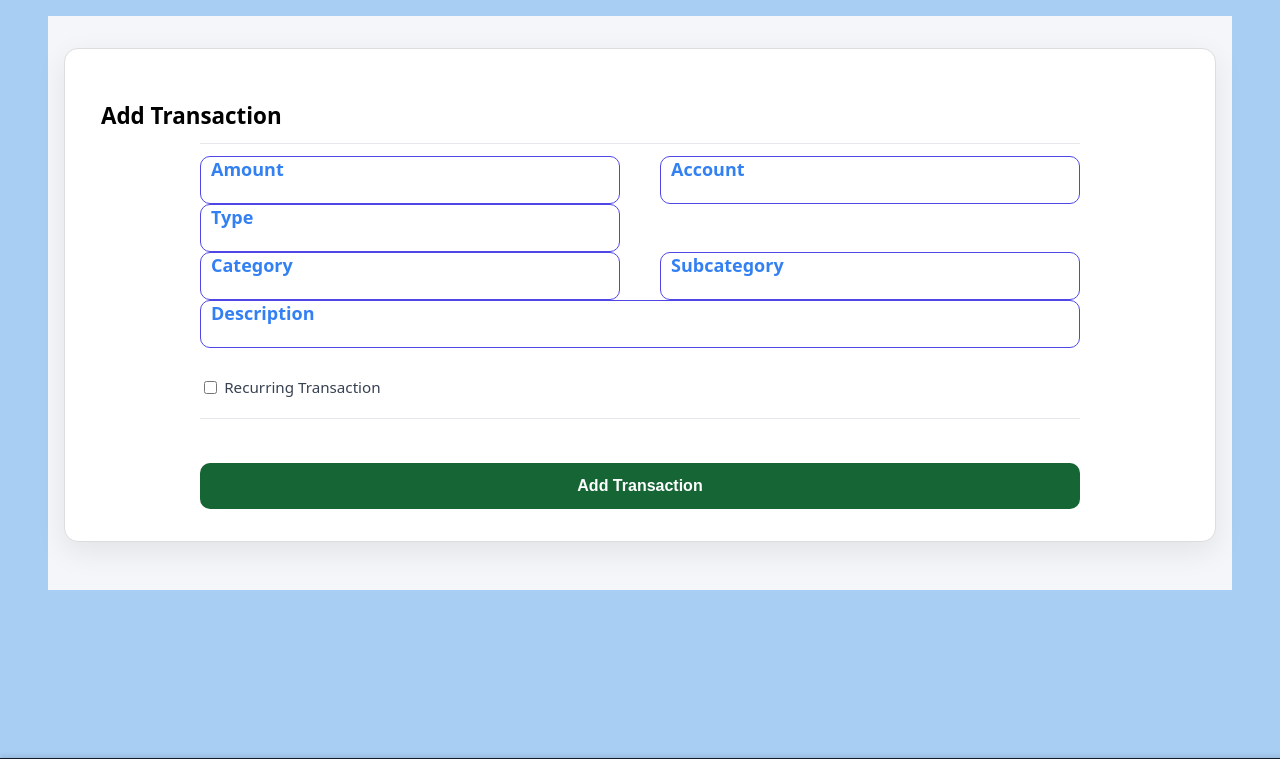
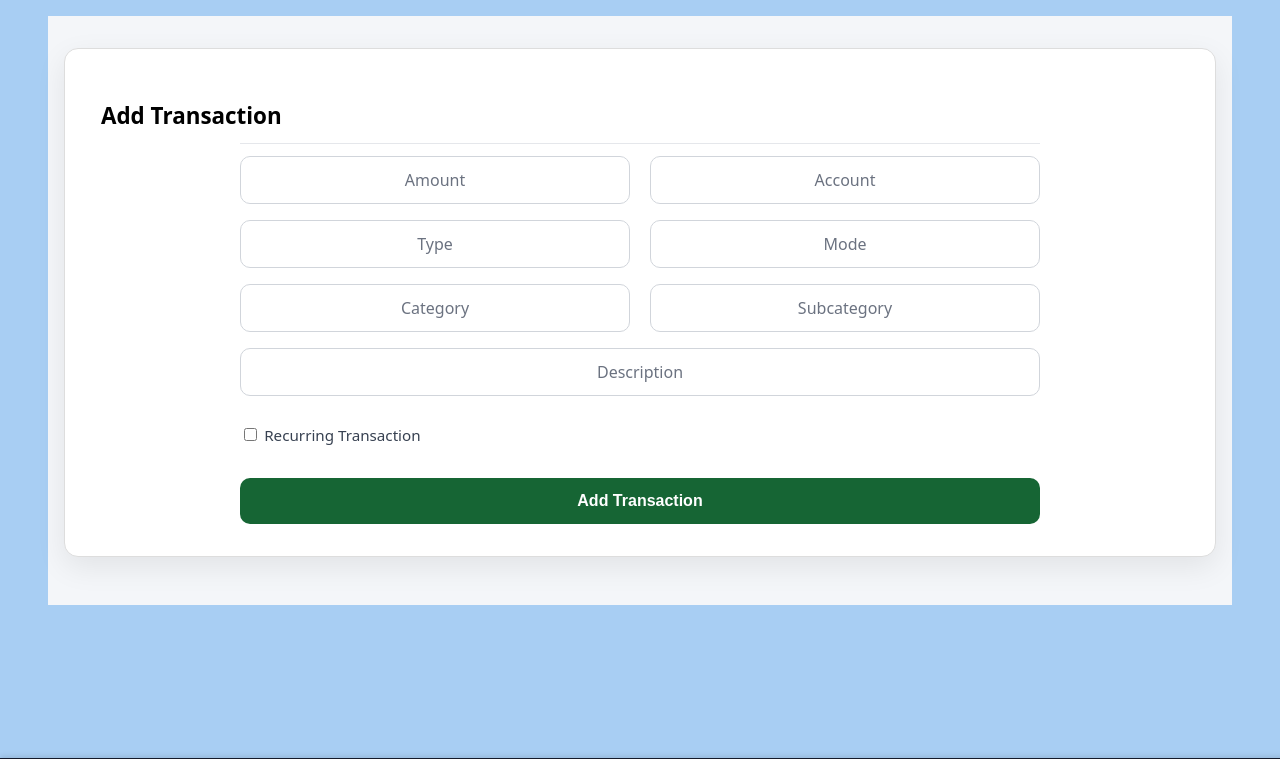
Before and after one commit to thrinadsanjay/FinTrack, a Python web app: template app/frontend/templates/transactions_add.html in a window 1280 px wide. Shown: the top 759 px of the page. Run offline with Jinja, Linux system fonts and the light colour scheme; the template is opened without the code that fills it: most values are stand-ins (such as "Sample title", 1, 10 or a date in 2020); lists and menus that the app fills with data are empty.

Commit message:
Fixed issues with Add Transactions UI

```diff
--- a/app/frontend/static/css/transactions.css
+++ b/app/frontend/static/css/transactions.css
@@ -1,4 +1,3 @@
-
 /* ---------- Card ---------- */
 .transaction-card {
   background: #ffffff;
@@ -8,150 +7,133 @@
 }
 
 /* ----- Add New Transaction ----- */
-.transaction-card  form {
+.transaction-card form {
   display: flex;
   flex-direction: column;
   gap: 20px;
-  max-width: 880px;
+  max-width: 800px;
   margin: 0 auto;
 }
 
-.transaction-card .form-field {
-  position: relative;
-  margin-top: 0;
+/* ---------- Grid ---------- */
+.field-group {
+  display: grid;
+  grid-template-columns: repeat(2, minmax(0, 1fr));
+  gap: 20px;
+  align-items: start;
 }
 
+.col-span-2 {
+  grid-column: span 2;
+}
+
+.form-section .field-group + .field-group {
+  margin-top: 16px;
+}
+
+/* ---------- Form Field ---------- */
 .form-field {
   position: relative;
-  display: flex;
-  align-items: center;
-
   height: 46px;
-  border: 1px solid #4f46e5;
+  border: 1px solid #d1d5db;
   border-radius: 10px;
   background: #ffffff;
-  overflow: hidden; /* 🔥 keeps label inside */
+  overflow: hidden;
+  transition: border-color 0.2s ease, background-color 0.2s ease;
 }
 
+/* Inputs */
 .form-field input,
 .form-field select {
-  flex: 1;
+  width: 100%;
   height: 100%;
-
   border: none;
   outline: none;
-
   padding: 0 14px;
   font-size: 0.95rem;
   background: transparent;
+  box-sizing: border-box;
 }
 
+/* Amount emphasis */
 .form-field input[name="amount"] {
   font-weight: 500;
 }
 
-.form-field input[name="amount"]::placeholder {
-  font-weight: 400;
-}
-
+/* Select normalization */
 .form-field select {
+  padding-right: 36px;
   appearance: none;
   -webkit-appearance: none;
   -moz-appearance: none;
 }
 
 .form-field select option {
-  padding: 6px 12px;
+  padding-left: 10px;
 }
 
-.form-field label {
-  display: flex;
-  flex: 0 0 80px;
+/* ---------- Label: IDLE ---------- */
+.field--idle label {
+  position: absolute;
+  left: 50%;
+  top: 52%;
+  transform: translate(-50%, -50%);
+  font-size: 1rem;
+  font-weight: 500;
+  color: #6b7280;
+  pointer-events: none;
+  transition: all 0.18s ease;
+  background: transparent;
+  white-space: nowrap;
+}
+
+/* ---------- Label: ACTIVE ---------- */
+.field--active label {
+  position: absolute;
+  left: 0;
+  top: 0;
   height: 100%;
-  min-width: 50px;
+  min-width: 80px;
+  padding: 0 12px;
+
   display: flex;
   align-items: center;
-  justify-content: left;
-  padding: 0 10px;
+  justify-content: flex-start;
+
   font-size: 0.85rem;
-  font-weight: 600;
-  background-color: transparent;
-  color: #3380f3;
+  font-weight: 500;
+  color: #4b5563;
+  background-color: #e0e7ff;
   border-radius: 8px 0 0 8px;
-  pointer-events: none;
+
+  transition: all 0.2s ease;
 }
 
- .field--idle label {
-  display:block;
-  position: absolute;
-  justify-content: center;
-  align-items: center;
-  width: 100%;
-  font-size: large;
-  justify-content: center;
-  transition: all 0.2s ease;
- }
-
-.field--active label {
-  transition: all 0.2s ease;
-  background-color: #e0e7ff; /* lighter blue pill */
+/* Push input text when active */
+.field--active input,
+.field--active select {
+  padding-left: 110px;
 }
 
-.form-field select {
-  appearance: none;
-  -webkit-appearance: none;
-  -moz-appearance: none;
+/* ---------- Focus ---------- */
+.form-field:focus-within {
+  border-color: #2563eb;
+  background-color: #ffffff;
 }
 
-.form-field select option {
-  padding-left: 12px;
-}
-
-.form-field input,
-.form-field select {
-  border-color: #4338ca;
-}
-
-.form-field input:hover,
-.form-field select:hover {
-  border-color: #3730a3;
-}
-/*
-.field--active label {
-  line-height: 1;
-  position: absolute;
-  left: 12px;
-  top: 50%;
-  transform: translateY(-50%);
-  font-size: 0.9rem;
-  pointer-events: none;
-  transition: all 0.2s ease;
-  padding: 0 4px;
-  color: white;
-  background: blue;
-  font-weight: 600;
-  height: 100%;
-}
-
-.field--active input,
-.field--active select {
-  padding-left: 80px;
-  border-color: #4338ca;
-  box-shadow: 0 0 0 1px rgba(67, 56, 202, 0.25);
-} */
-
-.field-group {
-  align-items: start;
-  display: grid;
-  grid-template-columns: repeat(2, minmax(0, 1fr));
-  gap: 40px;
-}
-
+/* ---------- Sections ---------- */
 .form-section {
   padding-top: 12px;
   border-top: 1px solid #e5e7eb;
 }
 
+#recurringSection {
+  padding-top: 20px;
+  margin-top: 8px;
+  border-top: 1px dashed #e5e7eb;
+}
+
+/* ---------- Checkbox ---------- */
 .form-check {
   margin-top: 8px;
 }
@@ -165,31 +147,17 @@
   transform: translateY(1px);
 }
 
-#recurringSection {
-  padding-top: 20px;
-  margin-top: 8px;
-  border-top: 1px dashed #e5e7eb;
-}
-
-#recurringSection hr {
+/* ---------- Hidden ---------- */
+.tohidden {
   display: none;
 }
 
-/* Mobile */
-
+/* ---------- Mobile ---------- */
 @media (max-width: 640px) {
   .field-group {
     grid-template-columns: 1fr;
   }
-}
 
-
-/* ---------- To bank Account---------- */
-.tohidden {
-  display: none;
-}
-
-@media (max-width: 640px) {
   button[type="submit"] {
     position: sticky;
     bottom: 12px;
@@ -197,7 +165,7 @@
   }
 }
 
-/* ---------- Modal ---------- */
+/* ---------- Modal (unchanged) ---------- */
 .modal {
   position: fixed;
   inset: 0;
--- a/app/frontend/templates/transactions_add.html
+++ b/app/frontend/templates/transactions_add.html
@@ -7,14 +7,17 @@
     <h2 class="card-title">Add Transaction</h2>
 
     <form method="post" action="/transactions/add" id="transaction-form">
+
+      <!-- ================= TRANSACTION DETAILS ================= -->
       <div class="form-section">
+
+        <!-- Row 1 -->
         <div class="field-group">
-          <!-- Amount -->
           <div class="form-field field--idle">
             <label>Amount</label>
-            <input type="number" step="0.01" name="amount" placeholder=" " required />
+            <input type="number" step="0.01" name="amount" required />
           </div>
-          <!-- Account -->
+
           <div class="form-field field--idle">
             <label>Account</label>
             <select name="account_id" id="account" required>
@@ -27,8 +30,9 @@
             </select>
           </div>
         </div>
+
+        <!-- Row 2 -->
         <div class="field-group">
-          <!-- Transaction Type -->
           <div class="form-field field--idle">
             <label>Type</label>
             <select name="tx_type" id="tx_type" required>
@@ -39,9 +43,21 @@
             </select>
           </div>
 
-          <!-- Target Account (Transfer only) -->
-          <div class="tohidden" id="target-account-wrapper">
           <div class="form-field field--idle">
+            <label>Mode</label>
+            <select name="mode" required>
+              <option value="" hidden></option>
+              <option value="upi">UPI</option>
+              <option value="card">Card</option>
+              <option value="online">Online</option>
+              <option value="other">Other</option>
+            </select>
+          </div>
+        </div>
+
+        <!-- Row 3 (Transfer only) -->
+        <div class="field-group tohidden" id="target-account-wrapper">
+          <div class="form-field field--idle col-span-2">
             <label>Transfer To</label>
             <select name="target_account_id" id="target_account">
               <option value="" hidden></option>
@@ -51,11 +67,9 @@
             </select>
           </div>
         </div>
-        </div>
 
-        <!-- Category and Subcategory -->
+        <!-- Row 4 -->
         <div class="field-group" id="category-wrapper">
-          <!-- Category -->
           <div class="form-field field--idle">
             <label>Category</label>
             <select name="category_code" id="category" required>
@@ -63,7 +77,6 @@
             </select>
           </div>
 
-          <!-- Subcategory -->
           <div class="form-field field--idle">
             <label>Subcategory</label>
             <select name="subcategory_code" id="subcategory" required>
@@ -72,25 +85,28 @@
           </div>
         </div>
 
-      <!-- Description -->
-      <div class="form-field field--idle">
+        <!-- Row 5 -->
+        <div class="field-group">
+          <div class="form-field field--idle col-span-2">
             <label>Description</label>
-        <input type="text" name="description">
+            <input type="text" name="description" />
           </div>
         </div>
-  <!-- Recurring Checkbox -->
+
+      </div>
+
+      <!-- ================= RECURRING ================= -->
       <div class="form-check mt-2">
-    <input class="form-check-input" type="checkbox" id="isRecurring" name="is_recurring" value="1">
-    <label class="form-check-label" for="isRecurring">
-      Recurring Transaction
-    </label>
+        <input type="checkbox" id="isRecurring" name="is_recurring" value="1">
+        <label class="form-check-label" for="isRecurring">Recurring Transaction</label>
       </div>
-  <div class="form-section">
-    <!-- Recurring Section -->
-    <div id="recurringSection" class="mt-3" style="display: none;">
-      <div class="form-field field--idle">
+
+      <div class="form-section mt-3" id="recurringSection" style="display: none;">
+        <!-- Row 1 -->
+        <div class="field-group">
+          <div class="form-field field--idle" id="recurringFrequency">
             <label>Frequency</label>
-        <select name="frequency" id="recurringFrequency">
+            <select name="frequency">
               <option value="" hidden></option>
               <option value="daily">Daily</option>
               <option value="weekly">Weekly</option>
@@ -101,27 +117,25 @@
               <option value="yearly">Yearly</option>
             </select>
           </div>
-
+        </div>
+        <!-- Row 2 -->
         <div class="field-group">
-        <div class="form-field field--active">
+          <div class="form-field field--idle" id="recurringStartDate">
             <label class="mt-2">Start Date</label>
             <input type="date" name="start_date" id="recurringStartDate">
           </div>
-
-        <div class="form-field field--idle">
+          <div class="form-field field--idle" id="recurringEndDate">
             <label class="mt-2">End Date</label>
-          <input type="text" onfocus="(this.type='date')" onblur="if(!this.value) this.type='text'" name="end_date"
-            id="recurringEndDate" placeholder="testttt">
+            <input type="text" onfocus="(this.type='date')" onblur="if(!this.value) this.type='text'" name="end_date" id="recurringEndDate">
+          </div>
         </div>
         <input type="hidden" name="interval" value="1">
       </div>
-    </div>
-  </div>
+
       <button type="submit" class="mt-3">Add Transaction</button>
     </form>
   </div>
 </div>
 
-
 <script src="/static/js/transactions.js" defer></script>
 {% endblock %}
--- a/app/routers/transactions.py
+++ b/app/routers/transactions.py
@@ -16,6 +16,7 @@ async def add_transaction(
     account_id: str,
     amount: int,
     tx_type: str,
+    mode: str,
     category_code: str,
     subcategory_code: str,
     description: str = "",
--- a/app/schemas/transactions.py
+++ b/app/schemas/transactions.py
@@ -1,4 +1,3 @@
-<<<<<<< HEAD
 from pydantic import BaseModel
 from datetime import date
 from typing import Optional, Literal
@@ -20,7 +19,6 @@ class TransactionCreate(BaseModel):
 
     is_recurring: bool = False
     recurring: Optional[RecurringOptions] = None
-=======
 """
 Transaction-related API schemas.
 
@@ -58,4 +56,3 @@ class RecurringTransactionCreate(BaseModel):
     end_date: Optional[date] = None
 
     auto_post: bool = True
->>>>>>> 8266f8b43a3760f7716449025947c72b4e670271
--- a/app/web/transactions.py
+++ b/app/web/transactions.py
@@ -49,6 +49,7 @@ async def add_transaction(
     request: Request,
     account_id: str = Form(...),
     tx_type: str = Form(...),
+    mode: str = Form(...),
     category_code: str = Form(...),
     subcategory_code: str = Form(...),
     amount: float = Form(...),
@@ -77,6 +78,7 @@ async def add_transaction(
         target_account_id=target_account_id,
         amount=amount,
         tx_type=tx_type,
+        mode=mode,
         category_code=category_code,
         subcategory_code=subcategory_code,
         description=description,
```
Also changed, not shown: app/frontend/static/css/app.css (+0 -8 lines), app/frontend/static/js/transactions.js (+64 -81 lines), app/services/transactions.py (+9 -0 lines). Lines whose indentation alone changed are shown as unchanged.
